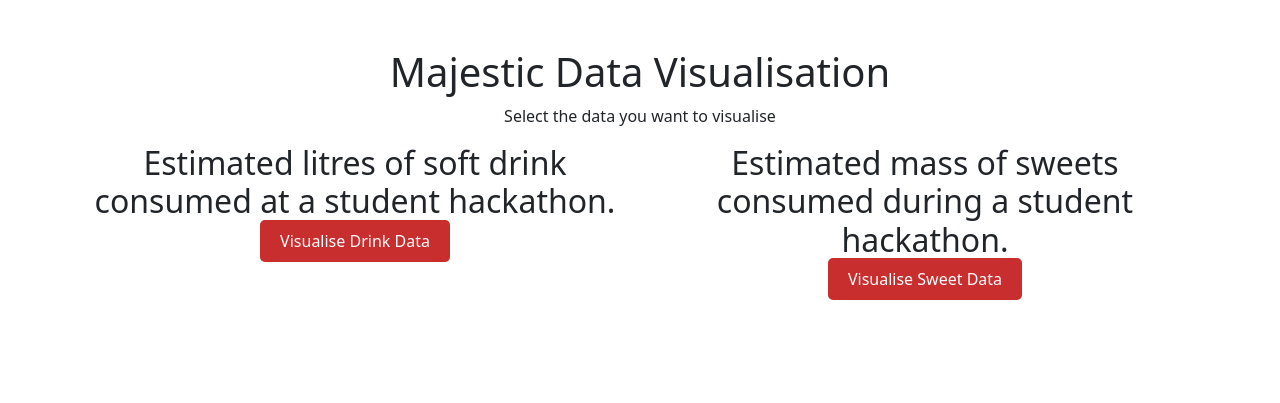
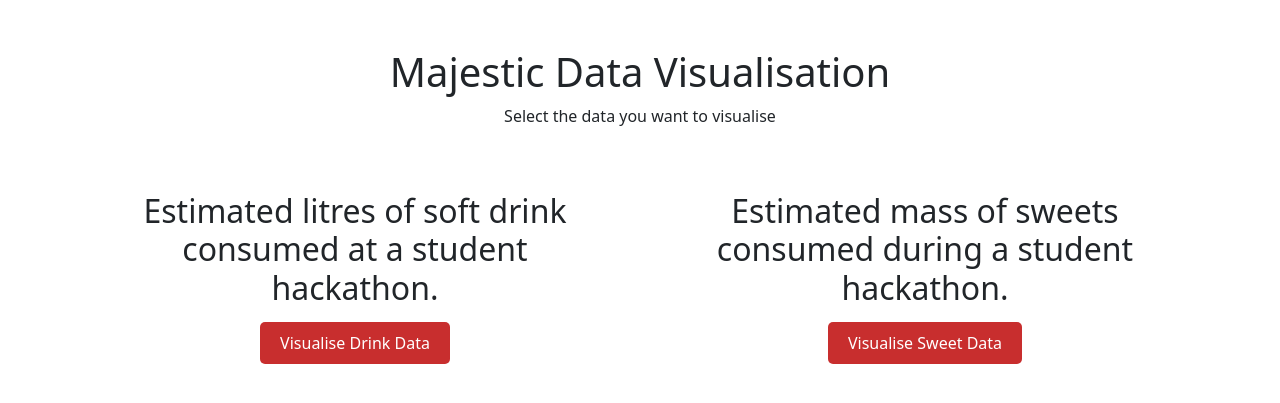
Before and after one commit to dhee-tree/majesticQuiz, a Django app: page / in a window 1280 px wide. Shown: the top 403 px of the page. Run offline with Django 4.2, Linux system fonts and the light colour scheme.

Commit message:
Added padding to h2 elements and columns

```diff
--- a/django_visualisation/MajesticDataProject/templates/index.html
+++ b/django_visualisation/MajesticDataProject/templates/index.html
@@ -11,13 +11,13 @@
             </div>
         </div>
         <div class="row text-center">
-            <div class="col-sm-6">
-                <h2>Estimated litres of soft drink consumed at a student hackathon.</h2>
+            <div class="col-sm-6 p-5">
+                <h2 class="pb-3">Estimated litres of soft drink consumed at a student hackathon.</h2>
                 <a href="{% url 'view_data' data='drink' %}" class="btn-mj-red">Visualise Drink Data</a>
             </div>
 
-            <div class="col-sm-6">
-                <h2>Estimated mass of sweets consumed during a student hackathon.</h2>
+            <div class="col-sm-6 p-5">
+                <h2 class="pb-3">Estimated mass of sweets consumed during a student hackathon.</h2>
                 <a href="{% url 'view_data' data='sweet' %}" class="btn-mj-red">Visualise Sweet Data</a>
             </div>
         </div>
```
